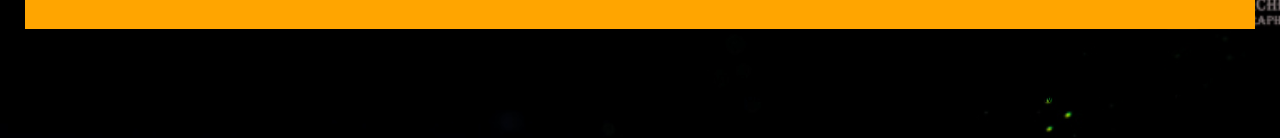
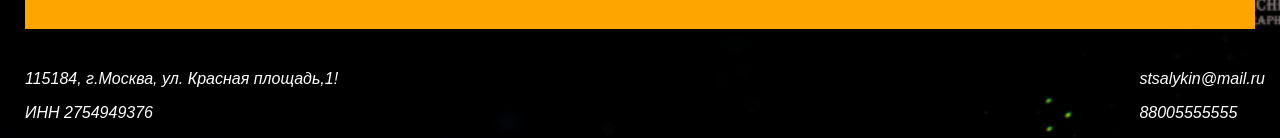
Before and after one commit to galya-cmd/Barcode-Ink, a React (Create React App) app in the folder barcode/: page /ink in a window 1280 px wide. Shown: the part 811-949 px from the top of the page. Built offline with nearby package versions, Linux system fonts and the light colour scheme.

Commit message:
footer прижат к низу

```diff
--- a/barcode/src/App.css
+++ b/barcode/src/App.css
@@ -1,9 +1,6 @@
 
 * {
   font-family: Arial, Helvetica, sans-serif;
-}
-html {
-  height: 100%;
 }
 
 
@@ -33,10 +30,6 @@ html {
   flex-direction: column;
   min-height: 100vh;
  }
-
-
-
-
 
 .nav li
  {
@@ -310,6 +303,7 @@ a {
 
   }
   .hamburger-menu{
+
     margin-bottom: 15px;
   }
 
--- a/barcode/src/App.js
+++ b/barcode/src/App.js
@@ -18,10 +18,12 @@ import Delivery from './Delivery';
 function App() {
   return (
     <div className="App-header">
-      <div className='top'>
+
 
       <Router>
+      <div className='top'>
       <Header />
+
         <Routes>
           <Route path='/' element={<Home/>}/>
           <Route path='/service' element={<Service/>}/>
@@ -30,18 +32,14 @@ function App() {
           <Route path='/contacts' element={<Contacts/>}/>
           <Route path="/delivery" element={<Delivery />} />
         </Routes>
-        <Main/>
+        </div>
         <Footer/>
       </Router>
 
       </div>
 
-    <div>
 
 
-    </div>
-
-    </div>
   );
 }
 
```
